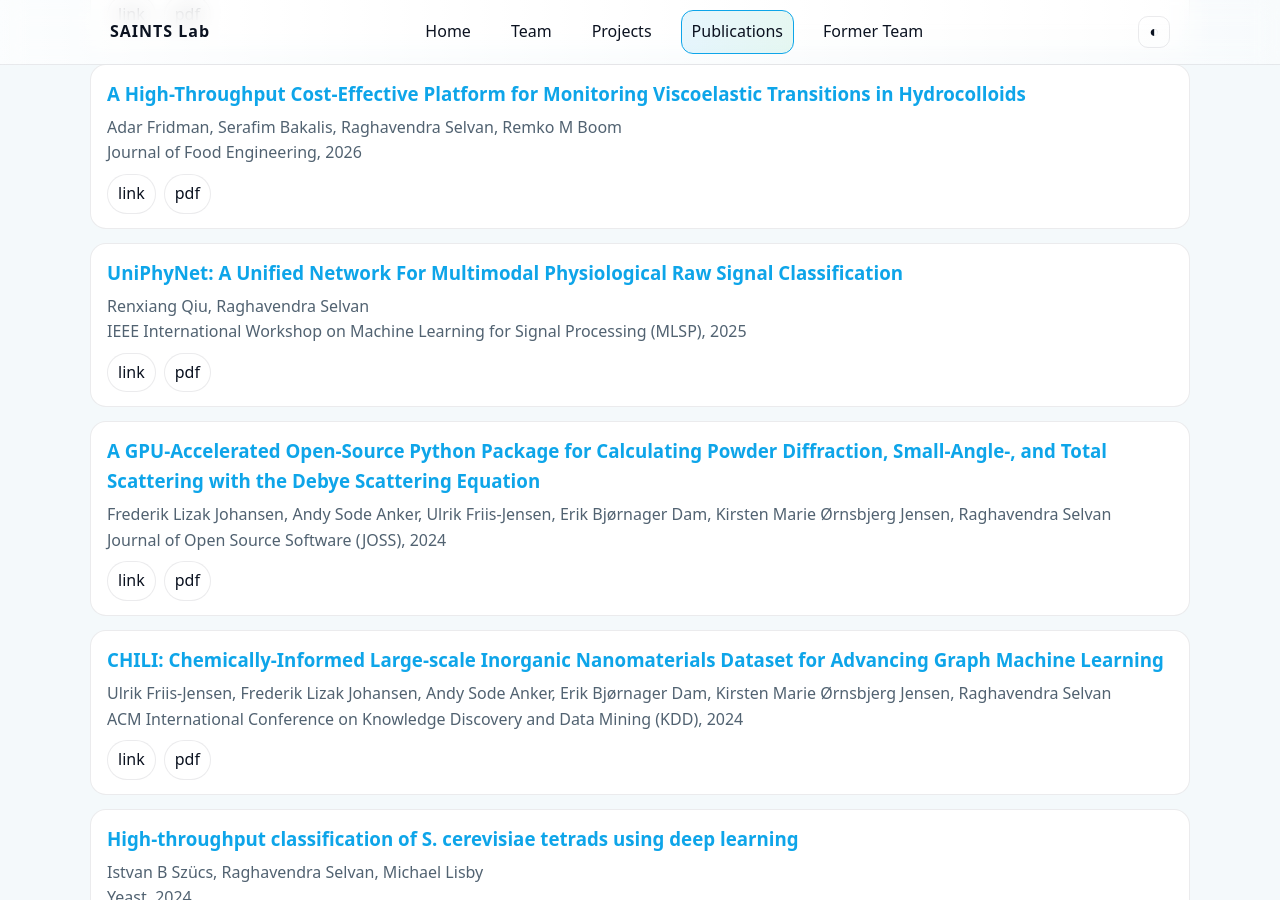
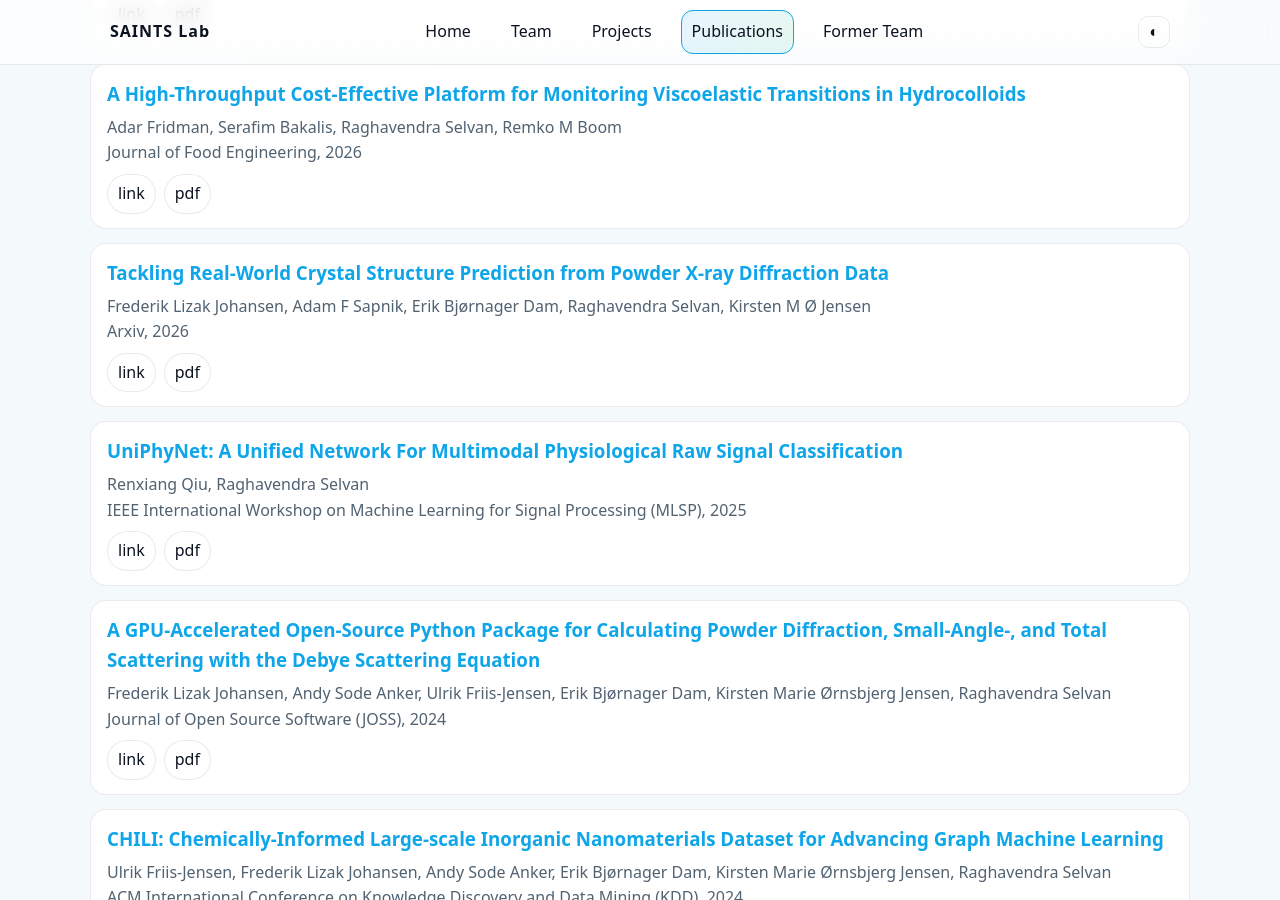
Before and after one commit to saintslab/saintslab.github.io, a Jekyll site: the page built from publications.html, in a window 1280 px wide and 900 px high, scrolled down 6357 px. Built offline with Jekyll 4.4.1, drawn with Linux system fonts in a browser that asks for light colours.

Commit message:
chore: sync pubs from projects page

```diff
--- a/_data/publications.json
+++ b/_data/publications.json
@@ -57,6 +57,33 @@
     "type": "from-projects",
     "theme_key": "sustainability-of-ai",
     "theme_label": "Sustainability of AI"
+  },
+  {
+    "title": "Tackling Real-World Crystal Structure Prediction from Powder X-ray Diffraction Data",
+    "authors": [
+      "Frederik Lizak Johansen",
+      "Adam F Sapnik",
+      "Erik Bjørnager Dam",
+      "Raghavendra Selvan",
+      "Kirsten M Ø Jensen"
+    ],
+    "venue": "Arxiv",
+    "year": "2026",
+    "date": "2026-01-01",
+    "link": "https://chemrxiv.org/doi/full/10.26434/chemrxiv.15000236/v2",
+    "resources": [
+      {
+        "label": "link",
+        "url": "https://chemrxiv.org/doi/full/10.26434/chemrxiv.15000236/v2"
+      },
+      {
+        "label": "pdf",
+        "url": "https://chemrxiv.org/doi/full/10.26434/chemrxiv.15000236/v2"
+      }
+    ],
+    "type": "from-projects",
+    "theme_key": "ai-for-sciences",
+    "theme_label": "AI for Sciences"
   },
   {
     "title": "Stop Preaching and Start Practising Data Frugality for Responsible Development of AI",
```
